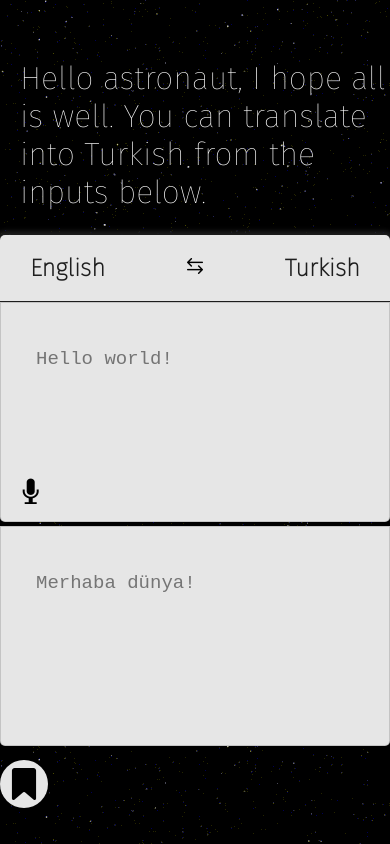
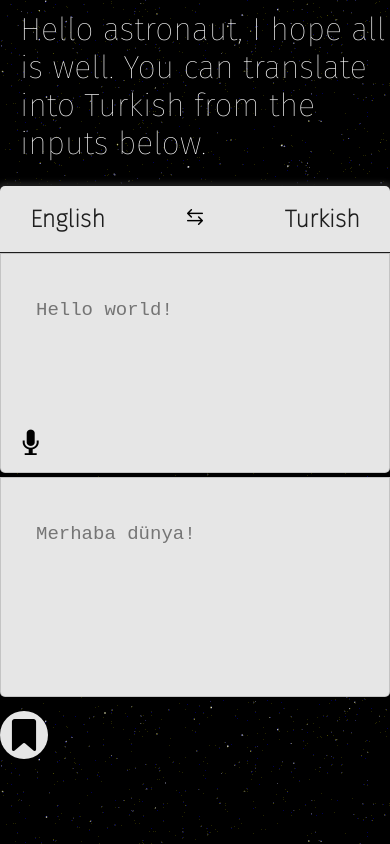
Before and after one commit to mertohancan/lokalizasyon, a React (Create React App) app: page / in a window 390 px wide. Built offline with nearby package versions, Linux system fonts and the light colour scheme.

Commit message:
Fix responsive problems

```diff
--- a/src/App.scss
+++ b/src/App.scss
@@ -56,7 +56,7 @@ h1{
   from { width: 0 }
   to { width: 100% }
 }
-@media screen and (max-width: 960px) {
+@media screen and (max-width: 1248px) {
   @keyframes typing {
   from { width: 100% }
   to { width: 100% }
--- a/src/components/translate/Translate.scss
+++ b/src/components/translate/Translate.scss
@@ -3,6 +3,11 @@
 .translate-container {
     margin-top: 15%;
     opacity: 1;
+
+    @media screen and (max-width: 600px) {
+      margin-top: 10px;
+    }
+
    }
 
    .translate-header {
```
